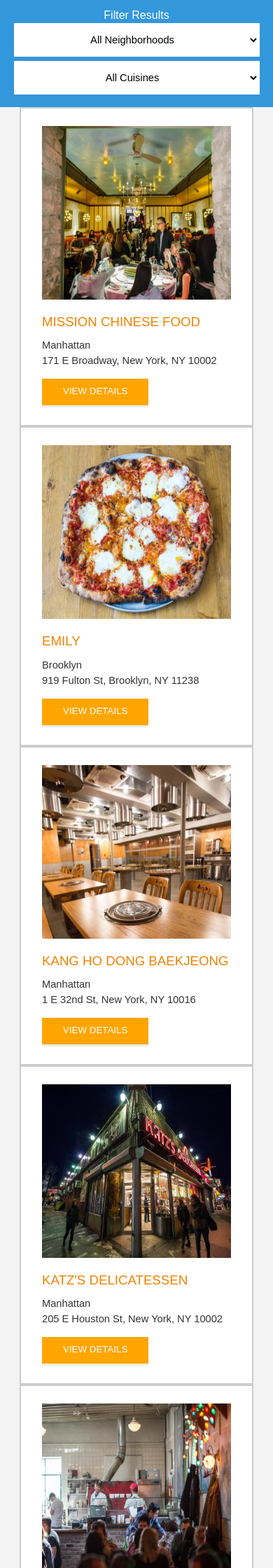
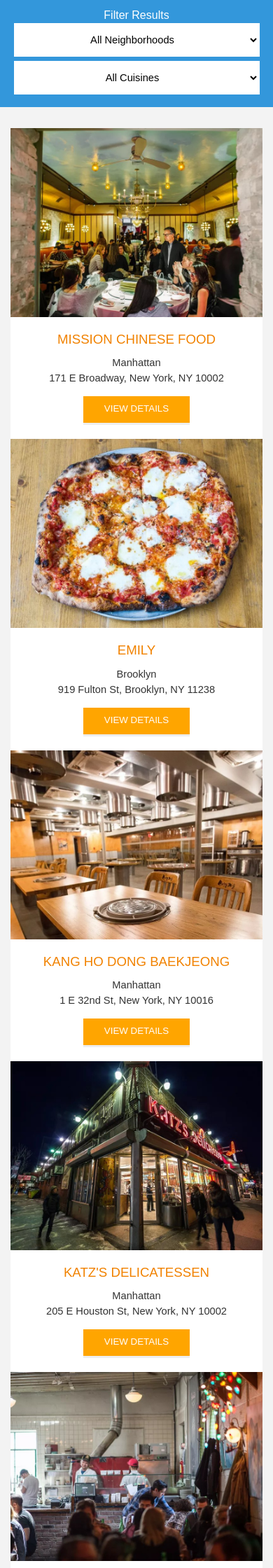
Before and after one commit to jalvaradoas39/restaurant-review-app, a PHP site: page / in a window 390 px wide. Shown: the part 481-2721 px from the top of the page at 70% size. Run offline with PHP 8.4, Linux system fonts and the light colour scheme; some libraries are stand-ins or nearby versions.

Commit message:
Increase restaurant-list image size for mobile size devices

```diff
--- a/css/styles.css
+++ b/css/styles.css
@@ -322,13 +322,20 @@
   }
 
   ul#restaurants-list {
-    padding: 0;
+    display: block;
   }
 
   ul#restaurants-list li {
     margin: 0;
     padding: 25px 30px 25px;
+    display: table-row;
+    text-align: center;
   }
+
+  #restaurants-list li a {
+    margin-bottom: 20px;
+  }
+
 
 }
 
```
